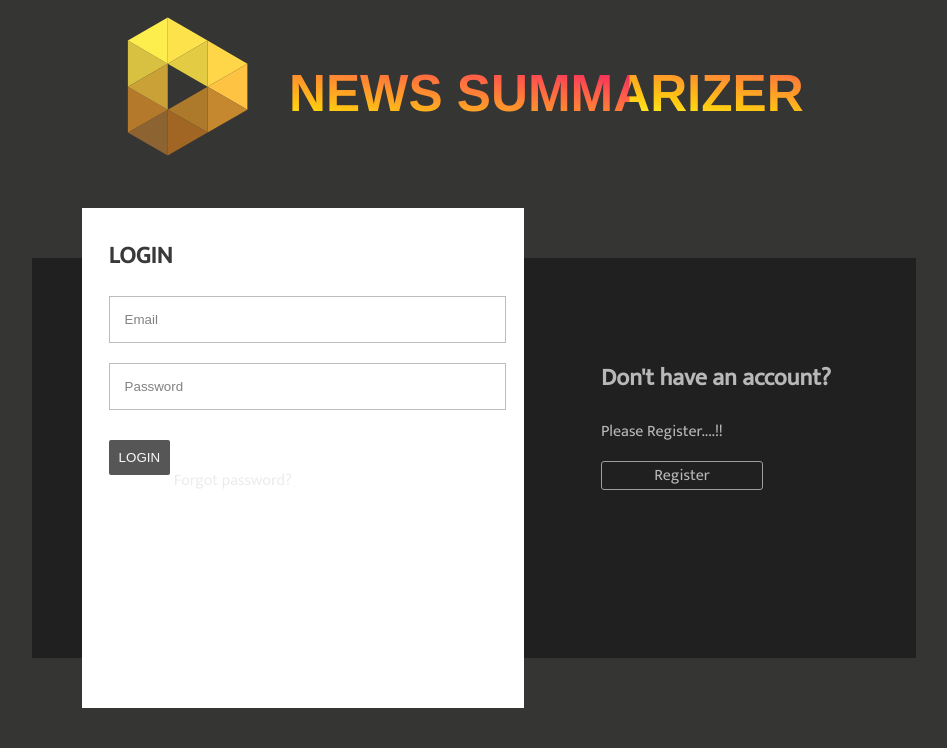
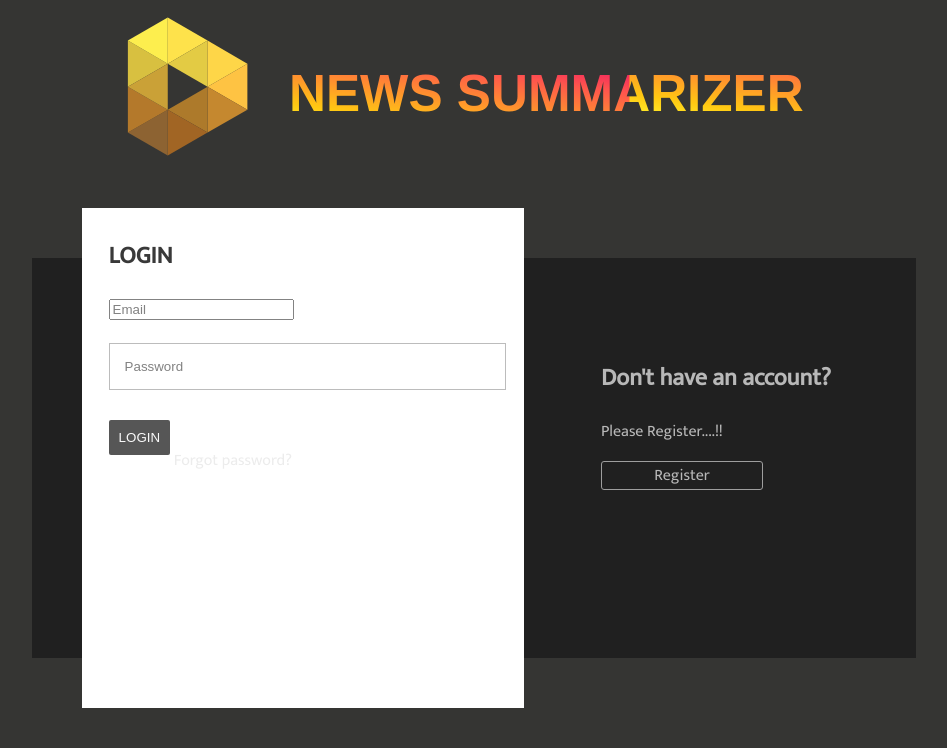
Before and after one commit to Snigdh27/text-summarizer, a Flask app: page /login in a window 1280 px wide. Shown: the top 748 px of the page, without its empty margins (166-1113 px from the left). Run offline with Flask 3, Linux system fonts and the light colour scheme; some libraries are stand-ins or nearby versions.

Commit message:
styling updated

```diff
--- a/static/login.css
+++ b/static/login.css
@@ -88,7 +88,7 @@ a{
     margin-top: -42px;
     margin-left: -23px;
 }
-.login-show input[type="text"], .login-show input[type="password"]{
+.login-show input[type="email"], .login-show input[type="password"]{
     width: 100%;
     display: block;
     margin:20px 0;
--- a/static/style.css
+++ b/static/style.css
@@ -102,7 +102,7 @@
 	 background: #313a3d;
 	 color: white;
 }
- form input[type="submit"] {
+ .button,form input[type="submit"] {
 	     background: #ddc85f;
     color: #353533;
     -webkit-appearance: none;
```
